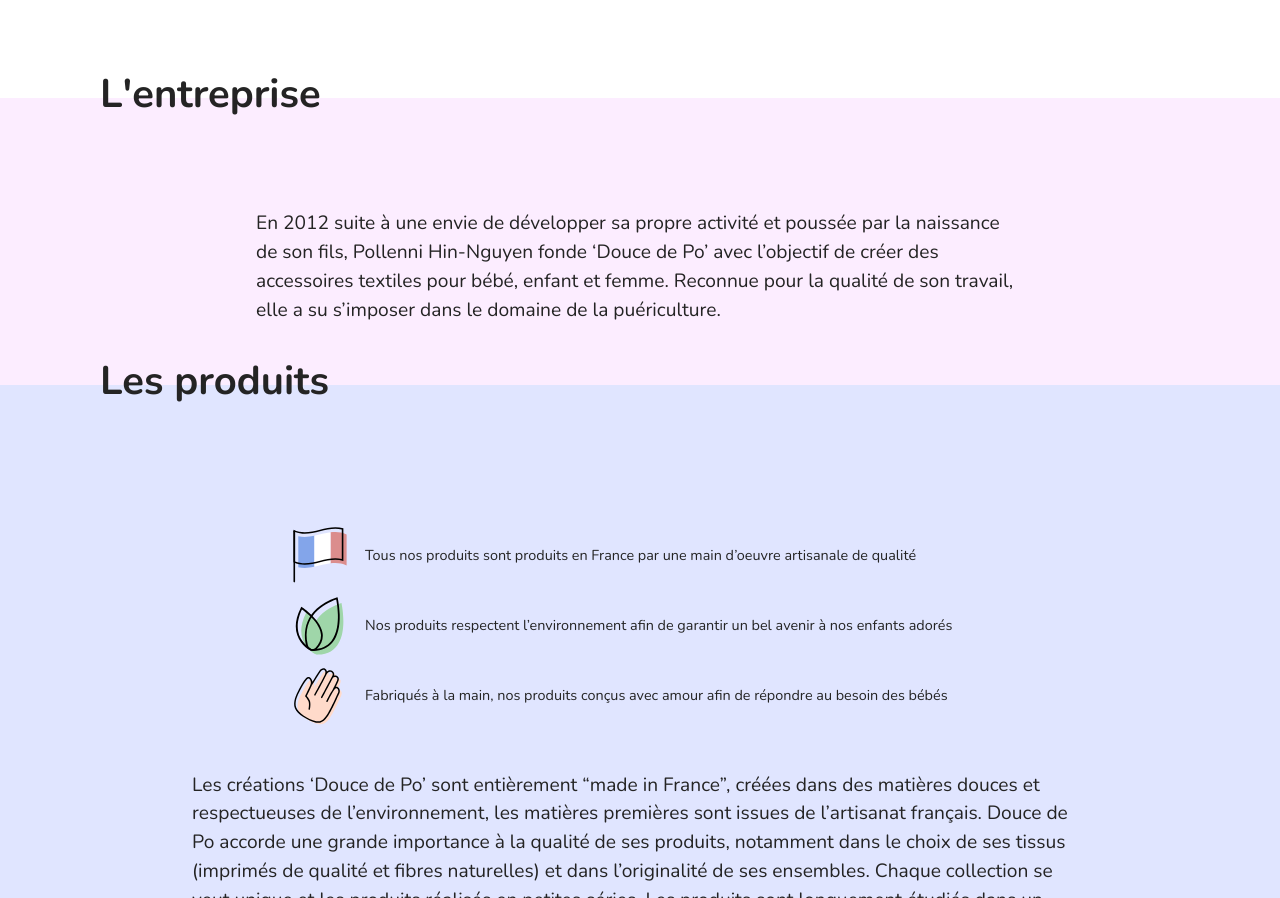
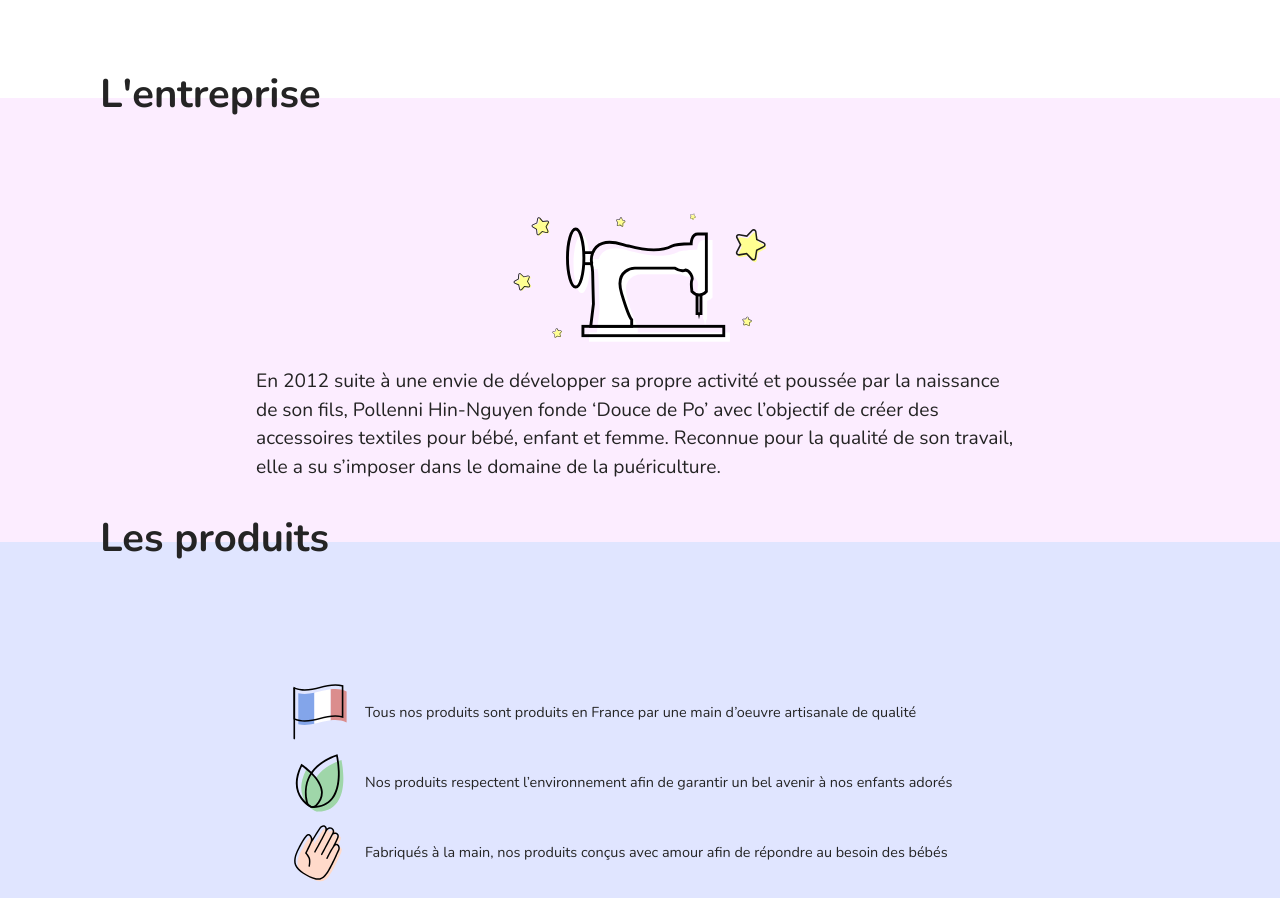
Before and after one commit to Matthiasgdr/semaine-intensive_2, a plain HTML site: page pages/info.html in a window 1280 px wide. Shown: the part 1475-2373 px from the top of the page. Drawn offline with nearby package versions, Linux system fonts and the light colour scheme; files whose address does not match are found by name.

Commit message:
before merging multiimages product

```diff
--- a/pages/info.html
+++ b/pages/info.html
@@ -120,7 +120,7 @@
       </article>
       <article class="main__article">
         <h3>L'entreprise</h3>
-        <img src="" alt="">
+        <img class="sew" src="../images/sew.svg" alt="machine à coudre avec des étoiles">
         <p>En 2012 suite à une envie de développer sa propre activité et poussée par la naissance de son fils, Pollenni Hin-Nguyen fonde ‘Douce de Po’ avec l’objectif de créer des accessoires textiles pour bébé, enfant et femme. Reconnue pour la qualité de son travail, elle a su s’imposer dans le domaine de la puériculture.</p>
       </article>
       <article class="main__article">
--- a/src/scss/_info.scss
+++ b/src/scss/_info.scss
@@ -49,10 +49,21 @@ p
     {
       background: $pink;
       padding-bottom: 60px;
+      text-align: center;
+      h3
+      {
+        text-align: left;
+      }
       p
       {
         margin: 0 auto;
         width: 60%;
+        text-align: left;
+      }
+
+      .sew {
+        width: 300px;
+        margin: 10px auto;
       }
     }
     &:last-of-type
```
Also changed, not shown: images/sew.svg (added), style/style.css, 1 other file.
